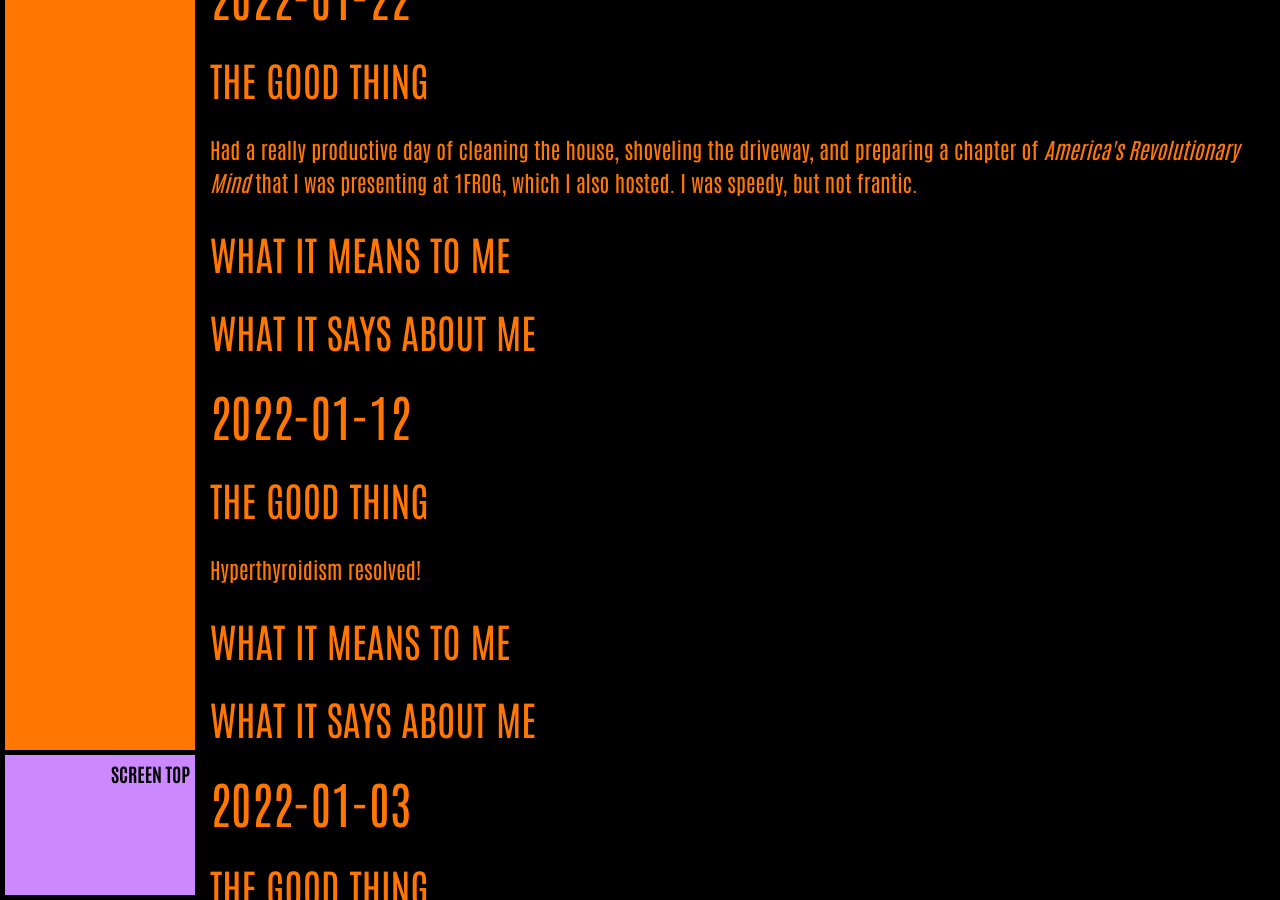
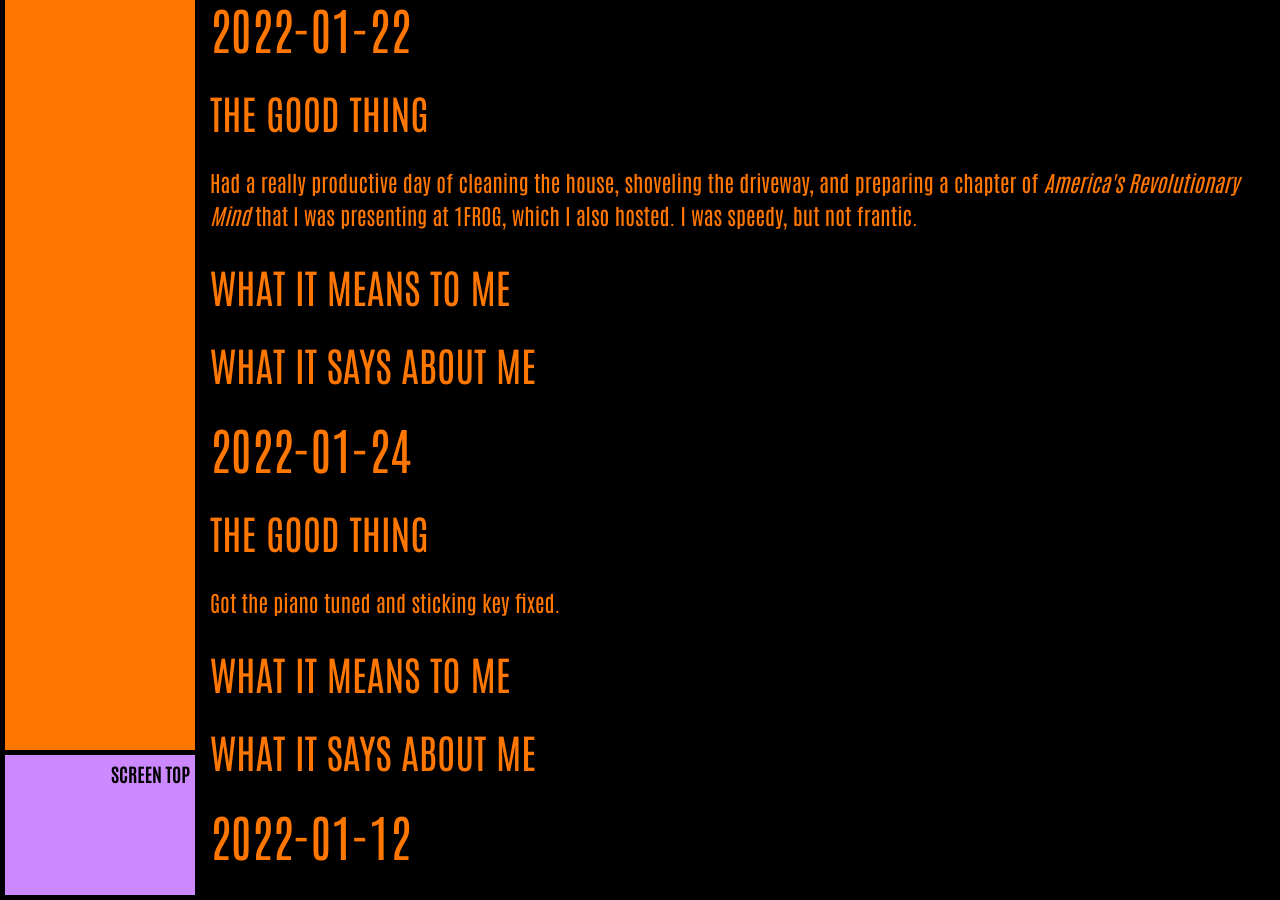
Before and after one commit to ArthurZey/arthurzey.github.io, a Jekyll site: the page built from _pages/one-good-thing.md, in a window 1280 px wide and 900 px high, scrolled down 2588 px. Built offline with Jekyll 4.4.1, drawn with Linux system fonts in a browser that asks for light colours.

```diff
--- a/_pages/one-good-thing.md
+++ b/_pages/one-good-thing.md
@@ -28,6 +28,15 @@
 ### What It Means to Me
 
 ### What It Says about Me
+
+
+## 2022-01-24
+### The Good Thing
+Got the piano tuned and sticking key fixed.
+### What It Means to Me
+
+### What It Says about Me
+
 
 
 
```
Also changed, not shown: other parts of _pages/one-good-thing.md (+1 -1 lines).
